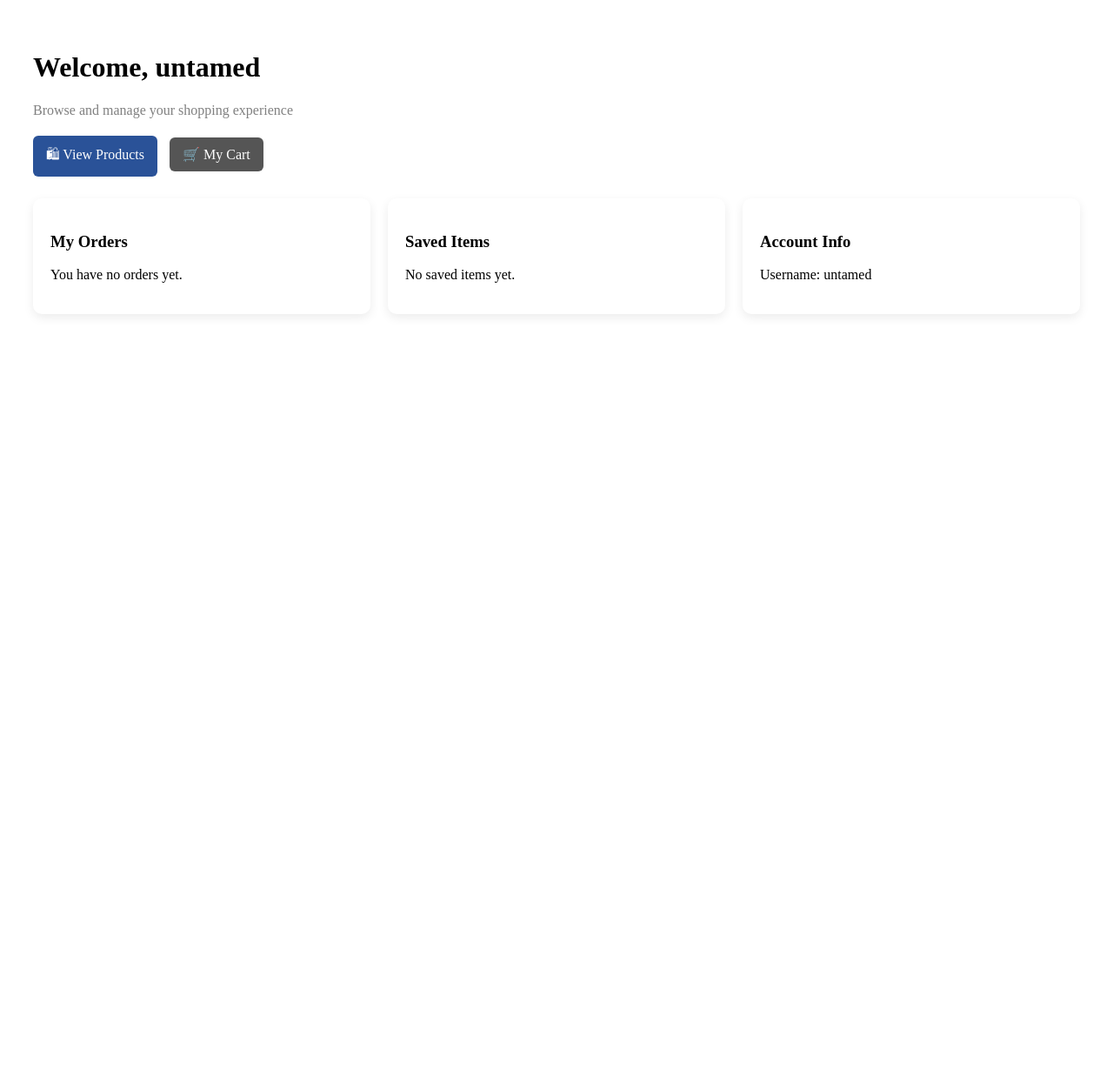
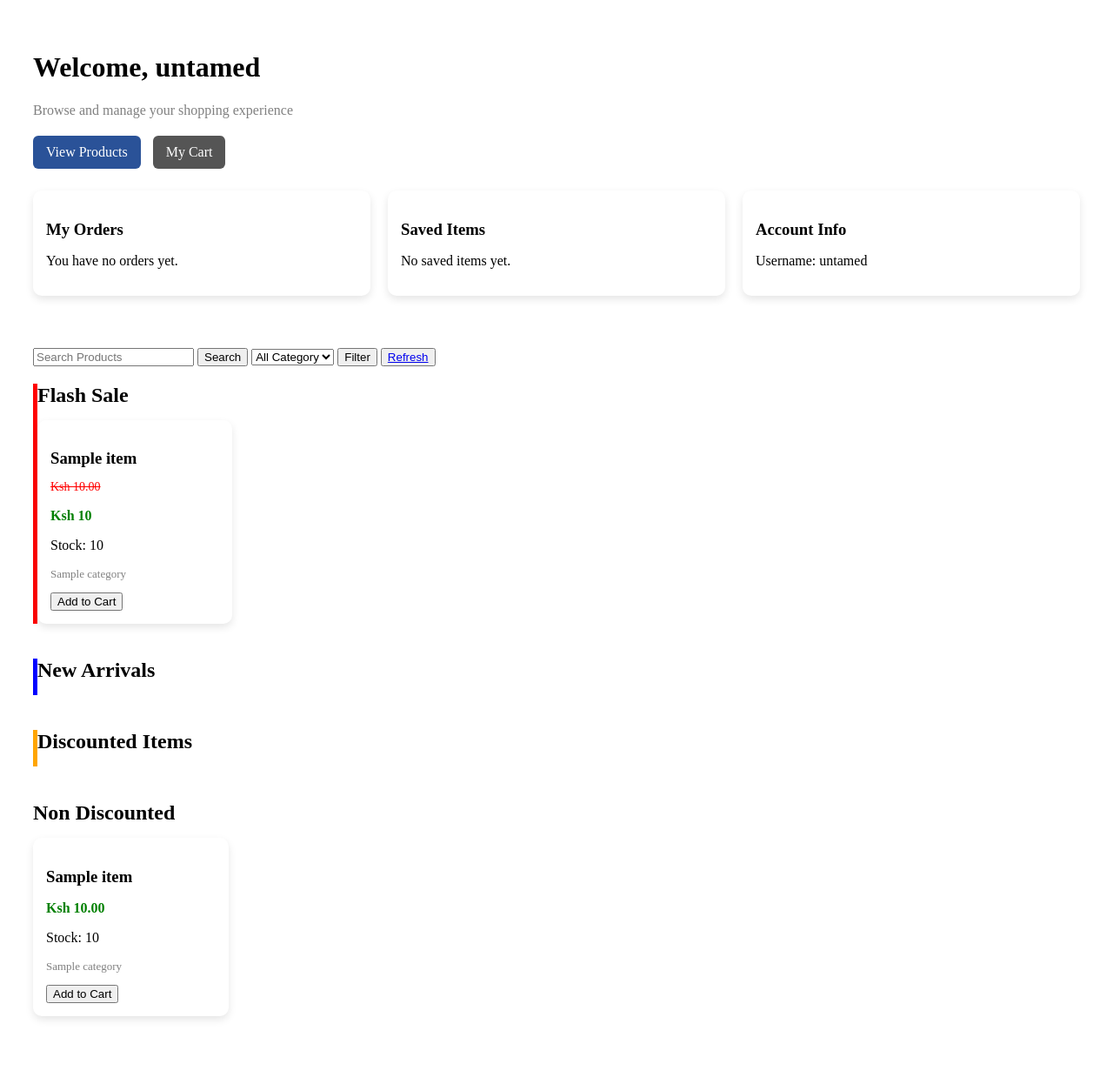
Before and after one commit to collins05-munene/dj4e-projects, a Django app: page /client-page/ in a window 1280 px wide. Shown: the whole page at 87% size. Before the commit the page ends 363 px from the top, so only its background shows below. Run offline with Django 5.2, Linux system fonts and the light colour scheme; a user stored in the database is signed in; tables that the repository leaves empty hold one stand-in row (values such as "Sample post"); parts of the project's set-up code (start-up, migrations or seed data) failed here and were passed over.

Commit message:
Worked on Cart Feature

```diff
--- a/E-commerce/apps/models.py
+++ b/E-commerce/apps/models.py
@@ -12,6 +12,11 @@ phone_number_validator = RegexValidator(
     regex = r"^07\d{8}$",
     message = "Incorrect Number format"
 )
+class Cart(models.Model):
+    user  = models.ForeignKey(User, on_delete=models.CASCADE)
+
+
+
 class Category(models.Model):
     name = models.CharField(max_length=30)
 
@@ -89,3 +94,12 @@ class Client(models.Model):
 
     def __str__(self):
         return self.name
+
+class CartItem(models.Model):
+    cart = models.ForeignKey(Cart, on_delete=models.CASCADE)
+    item = models.ForeignKey(Item, on_delete=models.CASCADE)
+    quantity = models.IntegerField(default=1)
+
+    def get_total(self):
+        get_total = self.quantity * self.item.discounted_price
+        return get_total
--- a/E-commerce/apps/templates/apps/client-page.html
+++ b/E-commerce/apps/templates/apps/client-page.html
@@ -43,6 +43,72 @@
     padding: 20px;
     border-radius: 10px;
     box-shadow: 0 4px 12px rgba(0,0,0,0.08);
+}
+/* Container */
+.container {
+    padding: 30px;
+}
+
+/* Sections */
+.section {
+    margin-bottom: 40px;
+}
+
+.section h2 {
+    margin-bottom: 15px;
+}
+
+/* Product grid */
+.products {
+    display: grid;
+    grid-template-columns: repeat(auto-fill, minmax(220px, 1fr));
+    gap: 20px;
+}
+
+/* Cards */
+.card {
+    background: white;
+    padding: 15px;
+    border-radius: 10px;
+    box-shadow: 0 4px 10px rgba(0,0,0,0.1);
+    transition: 0.3s;
+}
+
+.card:hover {
+    transform: translateY(-5px);
+}
+
+.card h3 {
+    margin-bottom: 10px;
+}
+
+.price {
+    color: green;
+    font-weight: bold;
+}
+
+.old-price {
+    text-decoration: line-through;
+    color: red;
+    font-size: 14px;
+}
+
+.category {
+    font-size: 13px;
+    color: gray;
+}
+
+/* Section colors */
+.flash {
+    border-left: 5px solid red;
+}
+
+.arrivals {
+    border-left: 5px solid blue;
+}
+
+.discount {
+    border-left: 5px solid orange;
 }</style>{% endblock %}
 
 {% block content %}
@@ -56,8 +122,8 @@
 
     <!-- Quick Actions -->
     <div class="client-actions">
-        <a href="{% url 'homepage' %}" class="btn">🛍 View Products</a>
-        <a href="#" class="btn secondary">🛒 My Cart</a>
+        <a href="{% url 'homepage' %}" class="btn">View Products</a>
+        <a href="{% url 'cart-page' %}" class="btn secondary">My Cart</a>
     </div>
 
     <!-- Info Cards -->
@@ -81,4 +147,111 @@
     </div>
 
 </div>
+<main class="container">
+    <form method="GET">
+        <input type="text" name="search" placeholder="Search Products">
+        <input type="submit" value="Search">
+        <select name="category">
+            <option value="">All Category</option>
+            {% for category in categories %}
+                <option value="{{category.id}}">{{category.name}}</option>
+            {% endfor %}
+        </select>
+       <input type="submit" value="Filter">
+        <button><a href="{% url 'homepage' %}">Refresh</a></button>
+    </form>
+
+    <!-- Flash Sale -->
+    <section class="section flash">
+        <h2> Flash Sale</h2>
+        <div class="products">
+        {% for item in items %}
+            {% if item.action.id == 1 %}
+            <div class="card">
+                <h3>{{ item.name }}</h3>
+                <p class="old-price">Ksh {{ item.selling_price }}</p>
+                <p class="price">Ksh {{ item.discounted_price }}</p>
+                <p>Stock: {{ item.quantity }}</p>
+                <p class="category">{{ item.category }}</p>
+                <form method="POST" action="{% url 'add-to-cart' item.id %}">
+                    {% csrf_token %}
+                    <button type="submit"> Add to Cart</button>
+                </form>
+            </div>
+            {% endif %}
+        {% empty %}
+            <p>No flash sale items right now.</p>
+        {% endfor %}
+        </div>
+    </section>
+
+    <!-- New Arrivals -->
+    <section class="section arrivals">
+        <h2> New Arrivals</h2>
+        <div class="products">
+        {% for item in items %}
+            {% if item.action.id == 2 %}
+            <div class="card">
+                <h3>{{ item.name }}</h3>
+                <p class="price">Ksh {{ item.selling_price }}</p>
+                <p>Stock: {{ item.quantity }}</p>
+                <p class="category">{{ item.category }}</p>
+                <form method="POST" action="{% url 'add-to-cart' item.id %}">
+                    {% csrf_token %}
+                    <button type="submit"> Add to Cart</button>
+                </form>
+            </div>
+            {% endif %}
+        {% empty %}
+            <p>No new arrivals yet.</p>
+        {% endfor %}
+        </div>
+    </section>
+
+    <!-- Discounted -->
+    <section class="section discount">
+        <h2> Discounted Items</h2>
+        <div class="products">
+        {% for item in items %}
+            {% if item.discount > 0 %}
+            <div class="card">
+                <h3>{{ item.name }}</h3>
+                <p class="old-price">Ksh {{ item.selling_price }}</p>
+                <p class="price">Ksh {{ item.discounted_price }}</p>
+                <p>Stock: {{ item.quantity }}</p>
+                <p class="category">{{ item.category }}</p>
+                <form method="POST" action="{% url 'add-to-cart' item.id %}">
+                    {% csrf_token %}
+                    <button type="submit"> Add to Cart</button>
+                </form>
+            </div>
+            {% endif %}
+        {% empty %}
+            <p>No discounted items available.</p>
+        {% endfor %}
+        </div>
+    </section>
+
+    <!-- Other Products -->
+    <section class="section">
+        <h2> Non Discounted</h2>
+        <div class="products">
+        {% for item in items %}
+            {% if item.discount == 0 %}
+            <div class="card">
+                <h3>{{ item.name }}</h3>
+                <p class="price">Ksh {{ item.selling_price }}</p>
+                <p>Stock: {{ item.quantity }}</p>
+                <p class="category">{{ item.category }}</p>
+                <form method="POST" action="{% url 'add-to-cart' item.id %}">
+                    {% csrf_token %}
+                    <button type="submit"> Add to Cart</button>
+                </form>
+            </div>
+            {% endif %}
+        {% empty %}
+            <p>No products available.</p>
+        {% endfor %}
+        </div>
+    </section>
 {% endblock %}
--- a/E-commerce/apps/urls.py
+++ b/E-commerce/apps/urls.py
@@ -13,5 +13,9 @@ urlpatterns =[
     path('create-item/', views.CreateItem.as_view(), name='create-item'),
     path('logout/', LogoutView.as_view(next_page='homepage'), name='logout'),
     path('create-category/',views.CreateCategory.as_view(), name='create-category'),
-    path('update-category/<int:pk>/', views.UpdateCategory.as_view(), name='update-category')
+    path('update-category/<int:pk>/', views.UpdateCategory.as_view(), name='update-category'),
+    path('add-to-cart/<int:item_id>/', views.AddToCartView.as_view(), name='add-to-cart'),
+    path('cart-page/', views.CartView.as_view(), name='cart-page'),
+    path('remove-item/<int:pk>/', views.DeleteCartView.as_view(), name='remove-item'),
+    path('update-items/<int:pk>/', views.UpdateCartItem.as_view(), name='update-cart')
 ]
--- a/E-commerce/apps/views.py
+++ b/E-commerce/apps/views.py
@@ -1,8 +1,8 @@
-from django.shortcuts import render, redirect
+from django.shortcuts import render, redirect, get_object_or_404
 from django.views import View
 from django.views.generic.edit import UpdateView
-from django.views.generic import DeleteView
-from .models import Item, Category, Client, Admin
+from django.views.generic import DeleteView, ListView
+from .models import Item, Category, Cart, CartItem, Client, Admin
 from django.contrib.auth.mixins import LoginRequiredMixin, UserPassesTestMixin
 from django.contrib import messages
 from .forms import ClientRegistrationForm, ItemUpdateForm, ItemCreationForm, CategoryCreationForm
@@ -185,3 +185,62 @@ class UpdateCategory(LoginRequiredMixin, UserPassesTestMixin, UpdateView):
     form_class = CategoryCreationForm
     template_name = 'apps/create-category.html'
     success_url = reverse_lazy('admin-page')
+
+class AddToCartView(View):
+    def post(self, request, item_id):
+        if not request.user.is_authenticated:
+            return redirect("login")
+
+        item = get_object_or_404(Item, id=item_id)
+        cart, created = Cart.objects.get_or_create(user=request.user)
+        cart_item, created = CartItem.objects.get_or_create(
+            cart=cart, item=item
+            )
+
+        if not created:
+            cart_item.quantity += 1
+
+        cart_item.save()
+        return redirect('cart-page')
+
+class CartView(ListView):
+    model = CartItem
+    template_name = 'apps/cart.html'
+
+    def get_queryset(self):
+        cart = Cart.objects.get(user=self.request.user)
+        return CartItem.objects.filter(cart=cart)
+
+    def get_context_data(self, **kwargs):
+        context = super().get_context_data(**kwargs)
+        cart = Cart.objects.get(user=self.request.user)
+        items = CartItem.objects.filter(cart=cart)
+
+        total = sum(item.item.discounted_price * item.quantity for item in items)
+        context['total'] = total
+        return context
+
+class DeleteCartView(DeleteView):
+    model=CartItem
+    success_url = reverse_lazy('cart-page')
+    template_name = 'apps/confirm_delete.html'
+
+    def get_queryset(self):
+        return CartItem.objects.filter(cart__user=self.request.user)
+
+class UpdateCartItem(View):
+    def post(self, request, pk):
+        action = request.POST.get('action')
+        item = get_object_or_404(
+            CartItem, id=pk, cart__user=request.user
+        )
+        if action == 'increase':
+            item.quantity += 1
+            item.save()
+        elif action == 'decrease':
+            if item.quantity > 1:
+                item.quantity -= 1
+                item.save()
+            else:
+                item.delete()
+        return redirect('cart-page')
```
Also changed, not shown: E-commerce/apps/templates/apps/cart.html (added, +137 -0 lines), E-commerce/apps/templates/apps/confirm_delete.html (added, +16 -0 lines), E-commerce/apps/templates/apps/homepage.html (+16 -0 lines), E-commerce/apps/migrations/0008_cart_cartitem.py (added).
